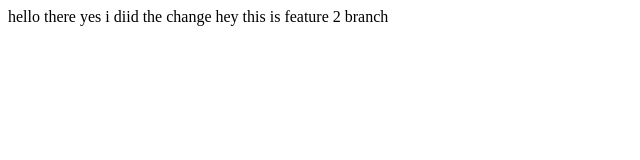
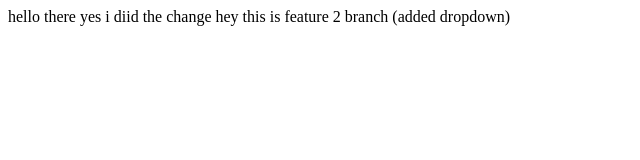
Before and after one commit to technically-a-GM/localrepo, a plain HTML site: page index.html in a window 1280 px wide. Shown: the whole page, without its empty margins (0-640 px from the left). Drawn offline with Linux system fonts and the light colour scheme.

```diff
--- a/index.html
+++ b/index.html
@@ -8,6 +8,6 @@
 <body>
     hello there
     yes i diid the change
-    hey this is feature 2 branch
+    hey this is feature 2 branch (added dropdown)
 </body>
 </html>
```
